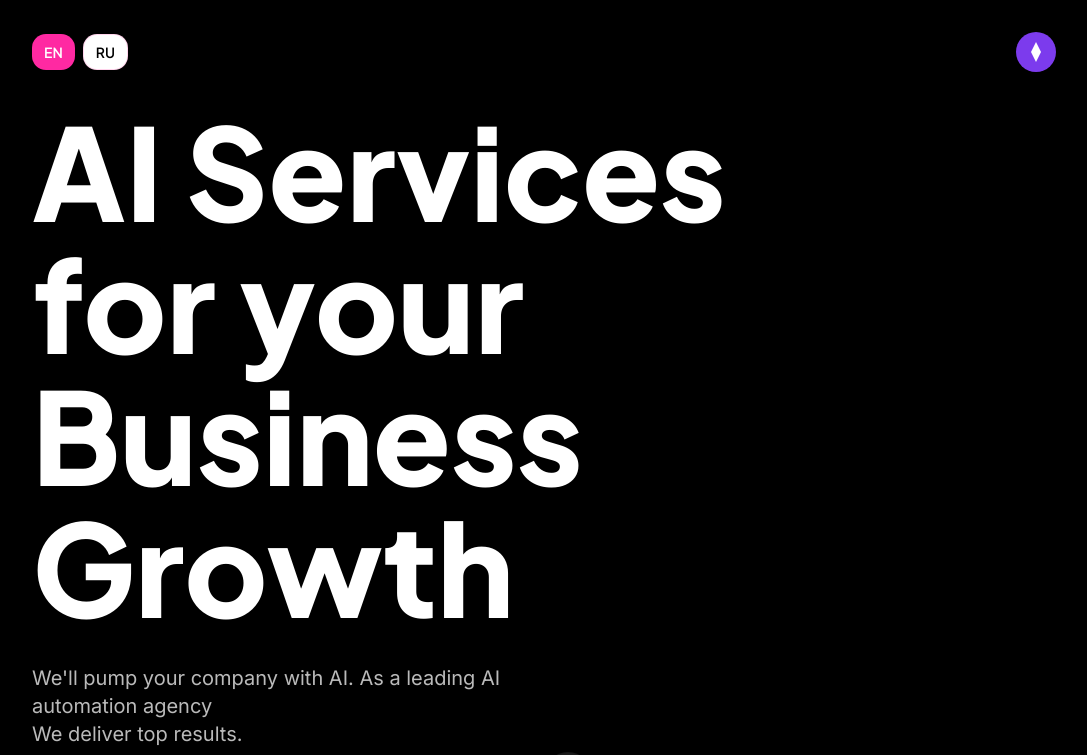
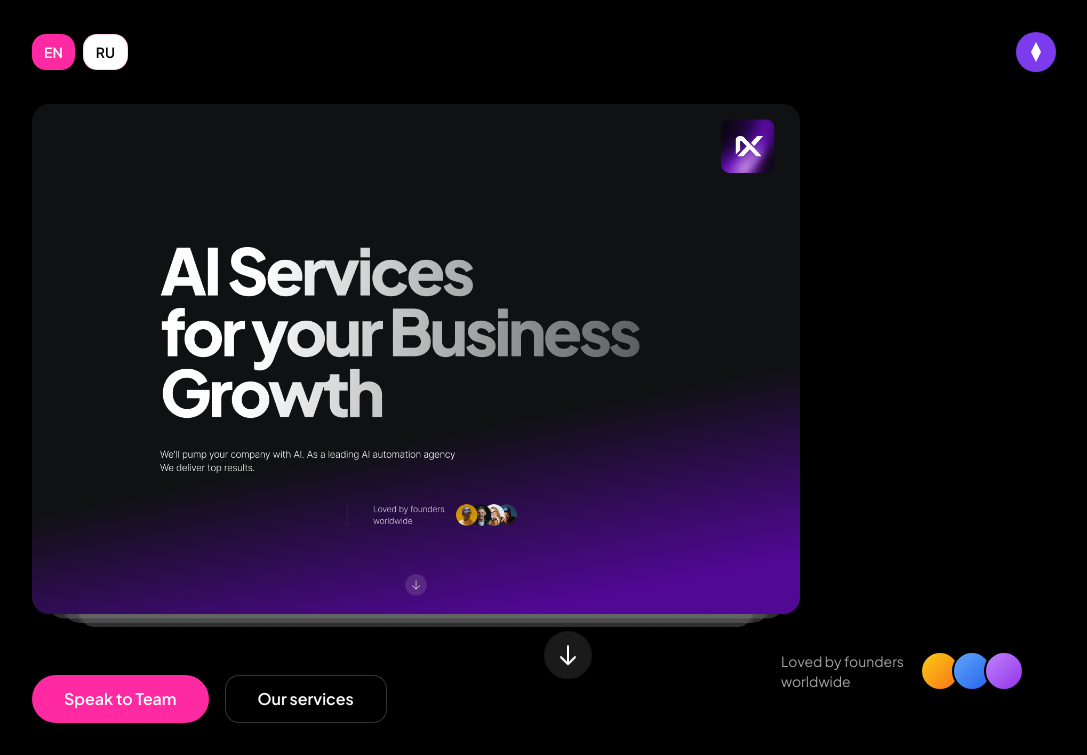
Before and after one commit to AxisOrganization/nexolutionsai, a React (Vite) app: page / in a window 1280 px wide. Shown: the top 755 px of the page, without its empty margins (96-1183 px from the left). Built offline with nearby package versions, Linux system fonts and the light colour scheme.

Commit message:
Refactor: Replace hero text with image
Replace the existing hero section text content with the provided image, updating the layout to accommodate the image as the primary visual element.

```diff
--- a/src/pages/Nexolutions.tsx
+++ b/src/pages/Nexolutions.tsx
@@ -43,17 +43,13 @@ const Nexolutions = () => {
           <div className="relative min-h-[70vh] flex flex-col justify-center">
             {/* Main Content */}
             <div className="text-left max-w-4xl">
-              <h1 className="text-6xl md:text-8xl lg:text-9xl font-extrabold leading-none text-white animate-fade-in-up">
-                AI Services<br />
-                for your Business<br />
-                Growth
-              </h1>
-              <p className="mt-8 max-w-xl text-lg md:text-xl font-inter text-nexo-gray-300 animate-fade-in-up" style={{ animationDelay: '200ms' }}>
-                We'll pump your company with AI. As a leading AI automation agency<br />
-                We deliver top results.
-              </p>
+              <img
+                src="/lovable-uploads/1c0626f2-3663-4c9d-ba62-0d30a88b0304.png"
+                alt="AI Services for your Business Growth"
+                className="w-full max-w-3xl h-auto animate-fade-in-up"
+              />
 
-              {/* Buttons positioned under text */}
+              {/* Buttons positioned under image */}
               <div className="flex flex-col sm:flex-row gap-4 mt-12 animate-scale-in" style={{ animationDelay: '400ms' }}>
                 <a href={calendlyUrl} target="_blank" rel="noopener noreferrer">
                   <Button variant="nexo" size="xl">
```
Also changed, not shown: public/lovable-uploads/1c0626f2-3663-4c9d-ba62-0d30a88b0304.png (added).
